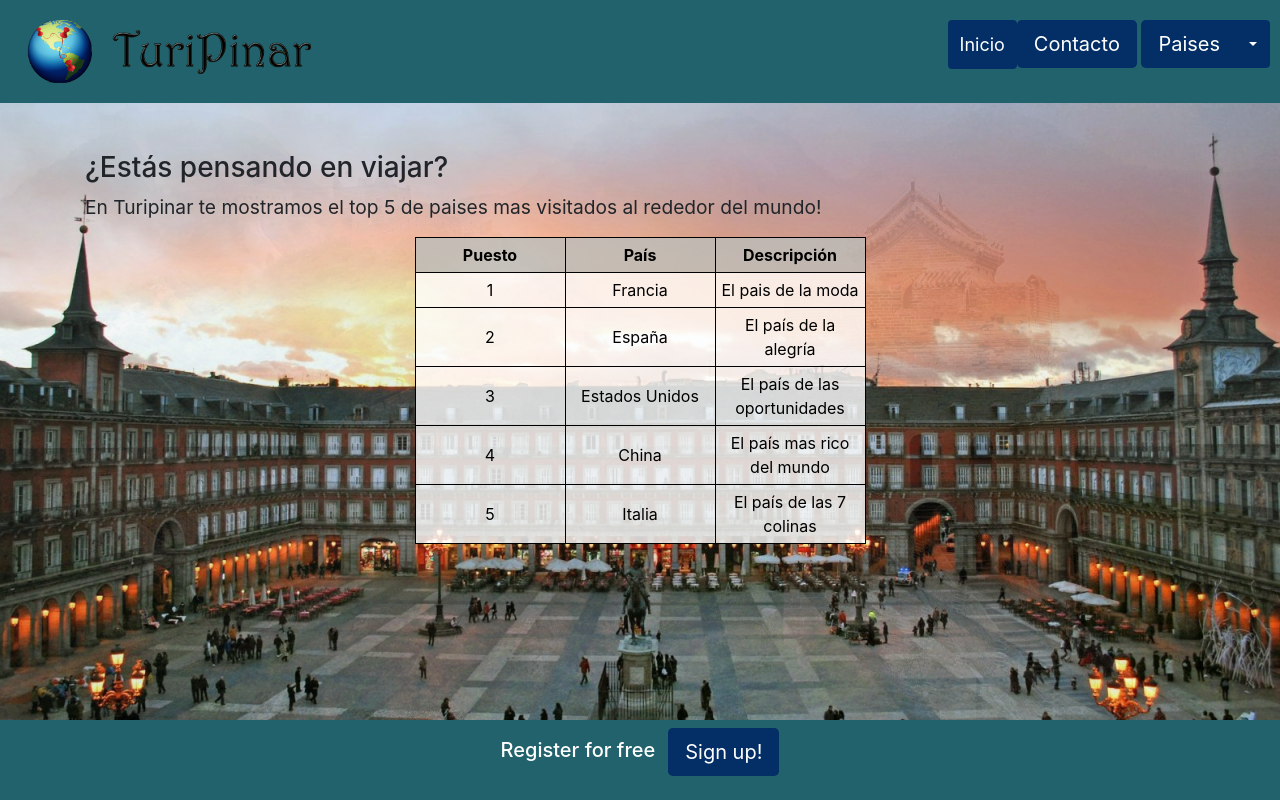
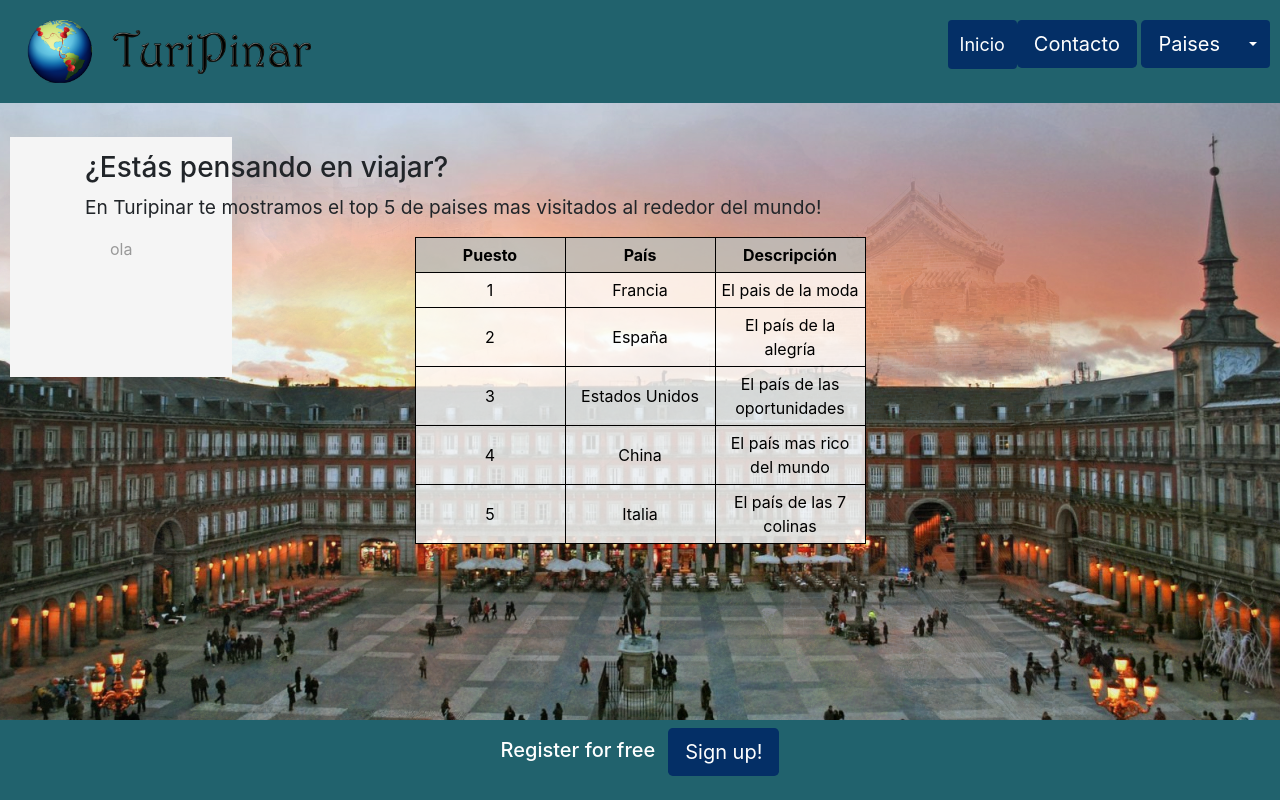
Before and after one commit to agus-aldunate/Proyecto1, a PHP site: page / in a window 1280 px wide. Run offline with PHP 8.4, Linux system fonts and the light colour scheme; some libraries are stand-ins or nearby versions.

Commit message:
footer y css

```diff
--- a/Index.html
+++ b/Index.html
@@ -9,11 +9,13 @@
   <link rel="stylesheet" href="https://maxcdn.bootstrapcdn.com/bootstrap/4.4.1/css/bootstrap.min.css">
   <link rel="stylesheet" href="css/diseño.css">
 
+
 </head>
 <body id="SLIDE_BG">
 <div id="header"></div>
 <br>
-
+<div id="wrapper">
+<div class="content">
   <div style="text-align:center">
     <span class="dot"></span>
     <span class="dot"></span>
@@ -59,6 +61,10 @@
   </tr>
 
 </table>
+</div>
+<div class="background">
+  <p>ola</p>
+</div>
 <div id="footer"></div>
 
 </body>
--- a/css/diseño.css
+++ b/css/diseño.css
@@ -1,7 +1,9 @@
-
-    body {
-        background-color:rgb(92, 151, 161)!important;
-    }
+html{
+  position: relative;
+}
+body {
+    background-color:rgb(92, 151, 161)!important;
+}
     * {box-sizing: border-box;}
 
 body {
@@ -16,6 +18,26 @@ body {
 
 .error {color: #FF0000;}
 
+#wrapper{
+  position: relative;
+  width: auto;
+  height: auto;
+}
+
+.content{
+  position: relative;
+  z-index: 100;
+}
+
+.background{
+  color: #999999;
+  background-color: whitesmoke;
+  position: absolute;
+  top: 10px;
+  left: 10px;
+  z-index: -100;
+  padding: 100px;
+}
 
 .header a {
   float: left;
@@ -63,7 +85,7 @@ td{
   background-color: rgba(256, 256, 256, 0.8);
   }
 
-  .footer {
+  #footer {
     position: fixed;
     left: 0;
     bottom: 0;
```
Lines whose indentation alone changed are shown as unchanged.
